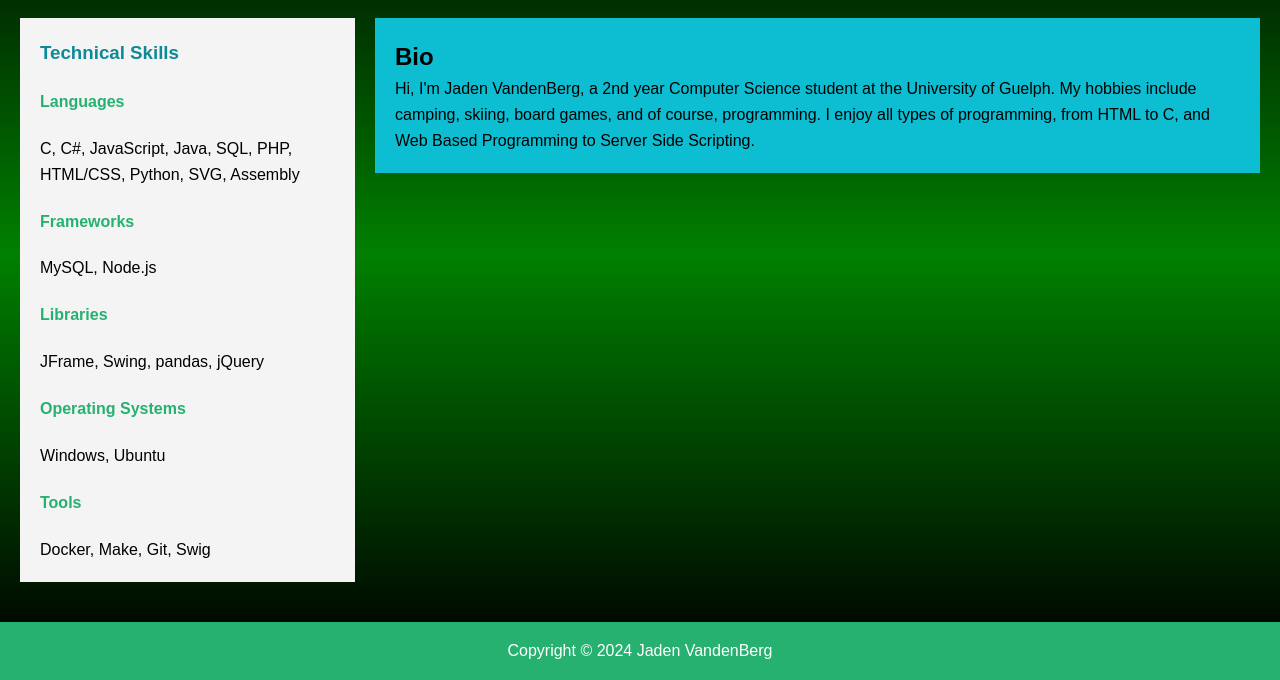
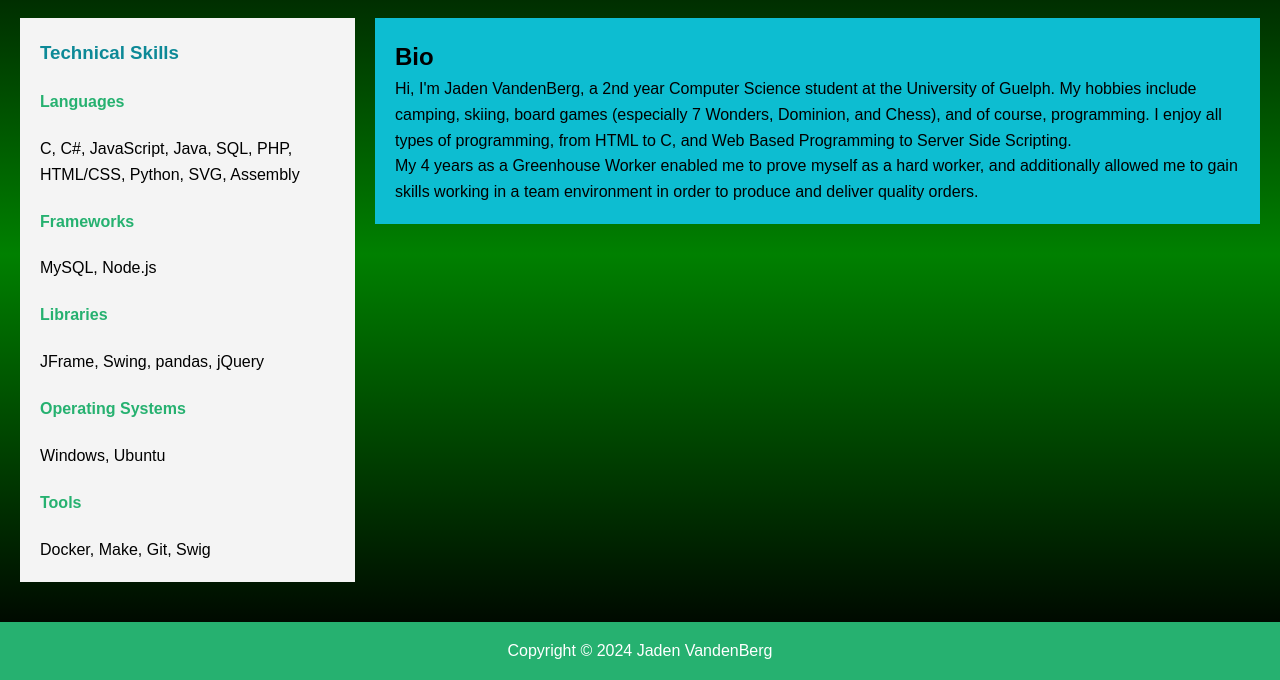
Before and after one commit to JadenVandenBerg/JadenVandenBerg.github.io, a plain HTML site: page index.html in a window 1280 px wide. Shown: the part 146-826 px from the top of the page. Drawn offline with Linux system fonts and the light colour scheme.

Commit message:
structure

```diff
--- a/index.html
+++ b/index.html
@@ -36,7 +36,8 @@
         <main>
             <article>
                 <h2>Bio</h2>
-                <p>Hi, I'm Jaden VandenBerg, a 2nd year Computer Science student at the University of Guelph. My hobbies include camping, skiing, board games, and of course, programming. I enjoy all types of programming, from HTML to C, and Web Based Programming to Server Side Scripting.</p>
+                <p>Hi, I'm Jaden VandenBerg, a 2nd year Computer Science student at the University of Guelph. My hobbies include camping, skiing, board games (especially 7 Wonders, Dominion, and Chess), and of course, programming. I enjoy all types of programming, from HTML to C, and Web Based Programming to Server Side Scripting.</p>
+                <p>My 4 years as a Greenhouse Worker enabled me to prove myself as a hard worker, and additionally allowed me to gain skills working in a team environment in order to produce and deliver quality orders.</p>
             </article>
         </main>
     </div>
```
Also changed, not shown: contact.html (+1 -1 lines).
